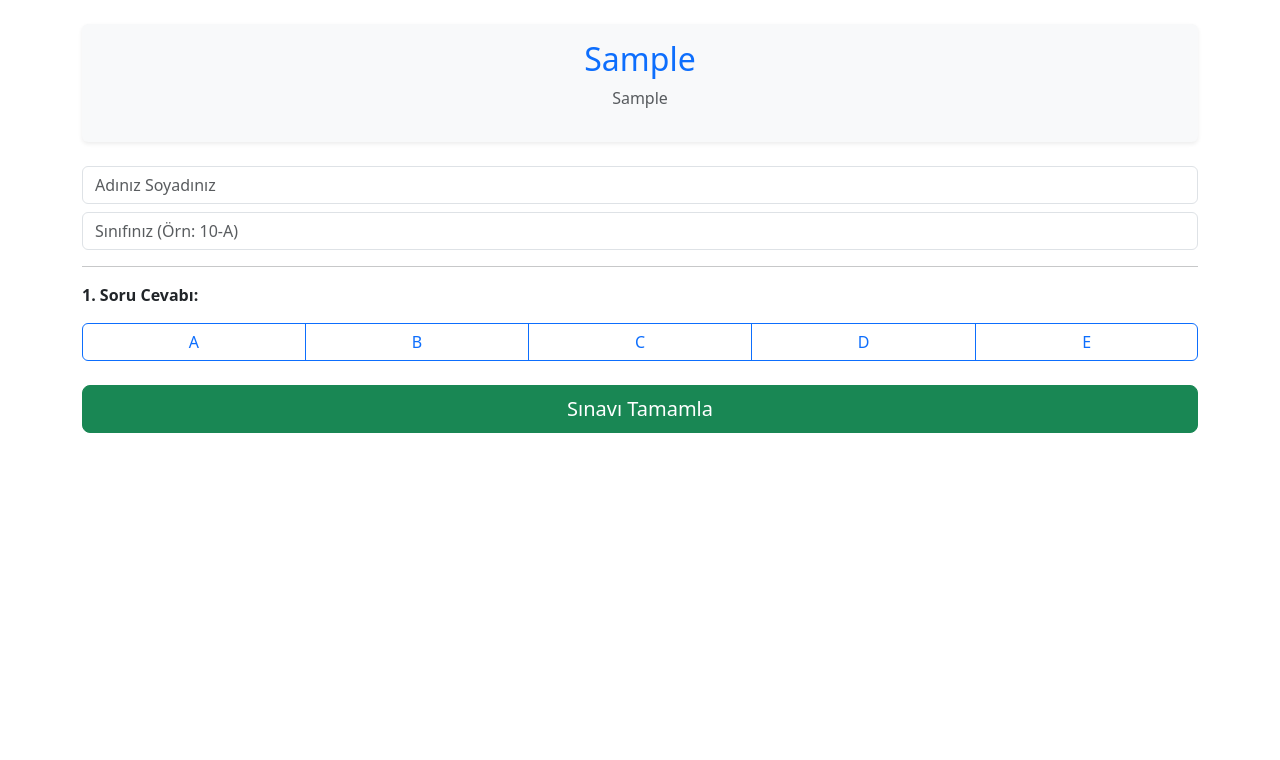
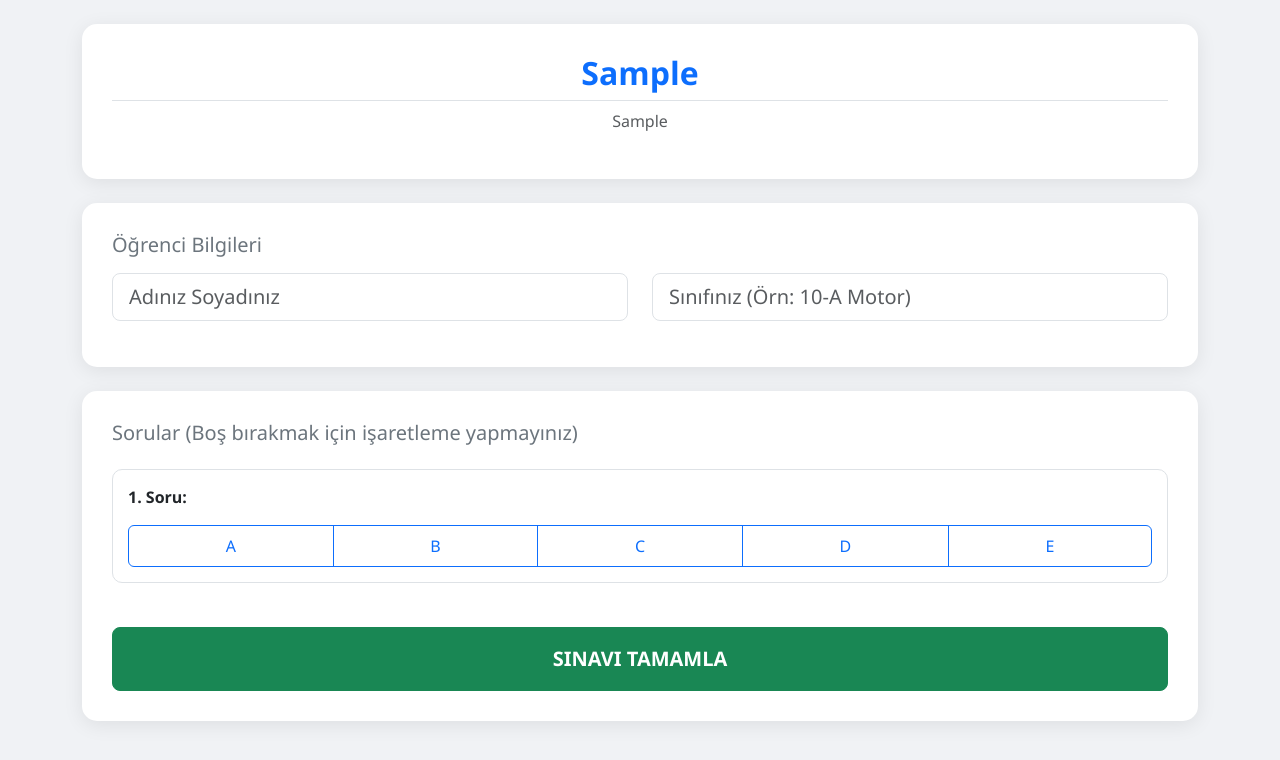
Before and after one commit to mathpanorama-fnl/cevapanahtari, a Flask app: page / in a window 1280 px wide. Shown: the top 760 px of the page. Run offline with Flask 3, Linux system fonts and the light colour scheme; tables that the repository leaves empty hold one stand-in row (values such as "Sample post").

Commit message:
Update ogrenci.html

```diff
--- a/templates/ogrenci.html
+++ b/templates/ogrenci.html
@@ -3,33 +3,53 @@
 <head>
     <meta charset="UTF-8">
     <meta name="viewport" content="width=device-width, initial-scale=1.0">
-    <title>Sınav Giriş Ekranı</title>
+    <title>{{ sinav['sinav_adi'] }} - Sınav Girişi</title>
     <link href="https://cdn.jsdelivr.net/npm/bootstrap@5.3.0/dist/css/bootstrap.min.css" rel="stylesheet">
+    <style>
+        body { background-color: #f0f2f5; font-family: 'Segoe UI', Tahoma, Geneva, Verdana, sans-serif; }
+        .exam-card { background: white; border-radius: 15px; box-shadow: 0 4px 20px rgba(0,0,0,0.08); padding: 30px; margin-bottom: 50px; }
+        .question-box { background: #fff; border: 1px solid #dee2e6; border-radius: 10px; padding: 15px; margin-bottom: 20px; transition: 0.3s; }
+        .question-box:hover { border-color: #0d6efd; box-shadow: 0 2px 10px rgba(13,110,253,0.1); }
+        .btn-check:checked + .btn-outline-primary { background-color: #0d6efd; color: white; }
+    </style>
 </head>
 <body class="container mt-4">
-    <div class="text-center p-3 bg-light rounded shadow-sm mb-4">
-        <h2 class="text-primary">{{ sinav['sinav_adi'] }}</h2>
-        <p class="text-muted">{{ sinav['tarih'] }}</p>
+
+    <div class="exam-card text-center mb-4">
+        <h2 class="text-primary fw-bold">{{ sinav['sinav_adi'] }}</h2>
+        <p class="text-muted border-top pt-2">{{ sinav['tarih'] }}</p>
     </div>
 
-    <form method="POST">
-        <div class="mb-3">
-            <input type="text" name="ad_soyad" class="form-control mb-2" placeholder="Adınız Soyadınız" required>
-            <input type="text" name="sinif" class="form-control" placeholder="Sınıfınız (Örn: 10-A)" required>
+    <form method="POST" id="examForm">
+        <div class="exam-card mb-4">
+            <h5 class="mb-3 text-secondary">Öğrenci Bilgileri</h5>
+            <div class="row">
+                <div class="col-md-6 mb-3">
+                    <input type="text" name="ad_soyad" class="form-control form-control-lg" placeholder="Adınız Soyadınız" required>
                 </div>
-        <hr>
+                <div class="col-md-6 mb-3">
+                    <input type="text" name="sinif" class="form-control form-control-lg" placeholder="Sınıfınız (Örn: 10-A Motor)" required>
+                </div>
+            </div>
+        </div>
+
+        <div class="exam-card">
+            <h5 class="mb-4 text-secondary">Sorular (Boş bırakmak için işaretleme yapmayınız)</h5>
             {% for i in range(1, soru_sayisi + 1) %}
-        <div class="mb-4">
-            <p class="fw-bold">{{ i }}. Soru Cevabı:</p>
+            <div class="question-box">
+                <p class="fw-bold mb-3">{{ i }}. Soru:</p>
                 <div class="btn-group w-100" role="group">
                     {% for sik in ['A','B','C','D','E'] %}
-                <input type="radio" class="btn-check" name="soru_{{i}}" id="s{{i}}{{sik}}" value="{{sik}}">
-                <label class="btn btn-outline-primary" for="s{{i}}{{sik}}">{{sik}}</label>
+                    <input type="radio" class="btn-check" name="soru_{{i}}" id="q{{i}}{{sik}}" value="{{sik}}">
+                    <label class="btn btn-outline-primary py-2" for="q{{i}}{{sik}}">{{sik}}</label>
                     {% endfor %}
                 </div>
             </div>
             {% endfor %}
-        <button type="submit" class="btn btn-success btn-lg w-100 mb-5">Sınavı Tamamla</button>
+
+            <button type="submit" id="submitBtn" class="btn btn-success btn-lg w-100 mt-4 p-3 fw-bold">SINAVI TAMAMLA</button>
+        </div>
     </form>
-</body>
-</html>
+
+    <script>
+        const form = document.getElementById('examForm');
```
Lines whose indentation alone changed are shown as unchanged.
